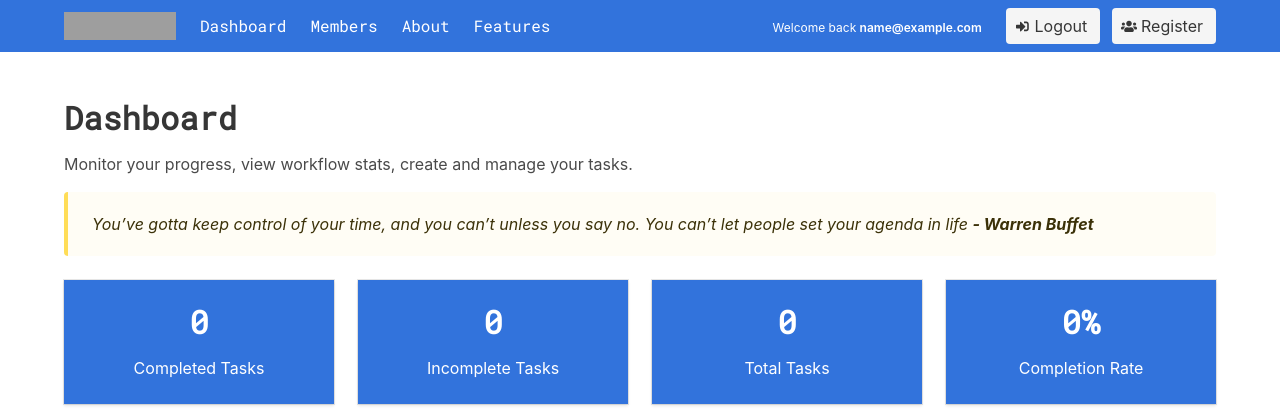
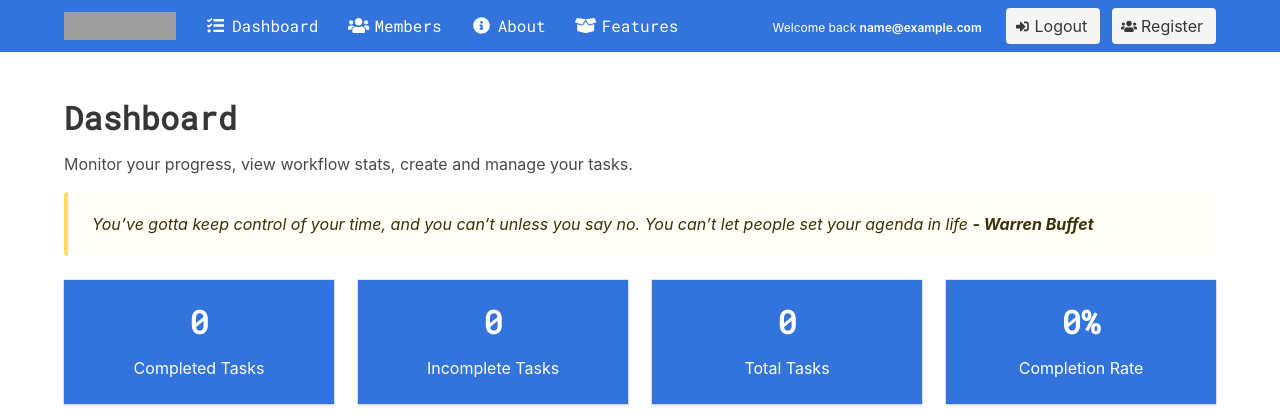
Before and after one commit to danielc92/flask-todo, a Flask app: page / in a window 1280 px wide. Shown: the top 420 px of the page. Run offline with Flask 2, Linux system fonts and the light colour scheme; the visitor is signed in with stand-in values (Sample User, id 1); data that the repository does not hold is empty; some libraries are stand-ins or nearby versions; grey boxes are pictures that could not be loaded.

Commit message:
Added icons to menu bar

```diff
--- a/templates/base.html
+++ b/templates/base.html
@@ -26,7 +26,7 @@
         }
 
         .underline-hover:hover {
-            font-weight: bold;
+            text-decoration: underline;
 
         }
 
@@ -58,16 +58,21 @@
             <div id="navMenuColordark-example" class="navbar-menu">
                 <div class="navbar-start cf-one">
                     <a class="navbar-item underline-hover" href="{{ url_for('home') }}">
-                        Dashboard
+                        <span class="icon is-medium"><i class="fas fa-tasks fa-lg"></i>
+</span>
+                        <span>Dashboard</span>
                     </a>
                     <a class="navbar-item underline-hover" href="{{ url_for('members') }}">
-                        Members
+                        <span class="icon is-medium"><i class="fas fa-users fa-lg"></i></span>
+                        <span>Members</span>
                     </a>
                     <a class="navbar-item underline-hover" href="{{ url_for('about') }}">
-                        About
+                        <span class="icon is-medium"><i class="fas fa-info-circle fa-lg"></i></span><span>About</span>
+
                     </a>
                     <a class="navbar-item underline-hover" href="{{ url_for('features') }}">
-                        Features
+                        <span class="icon is-medium"><i class="fas fa-box-open fa-lg"></i>
+</span><span>Features</span>
                     </a>
                 </div>
                 <div class="navbar-end">
@@ -111,8 +116,12 @@
             </div>
         </section>
     </nav>
+
+
     {% block content %}
     {% endblock content %}
+
+
     <script type="text/javascript">
     document.addEventListener('DOMContentLoaded', () => {
 
```
